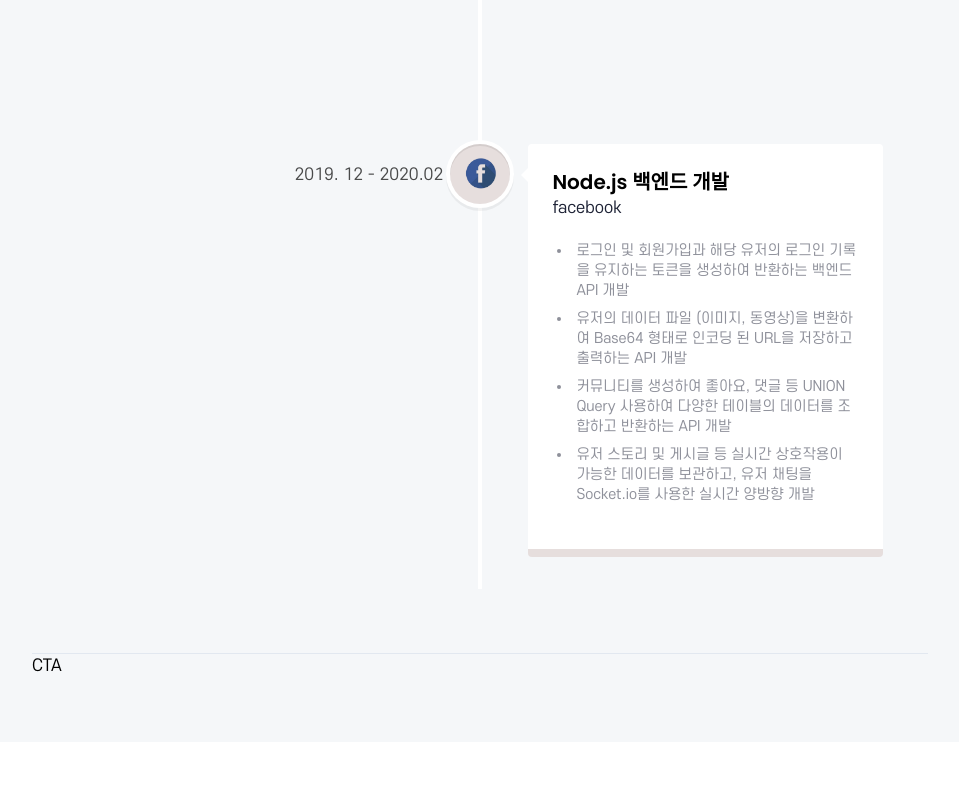
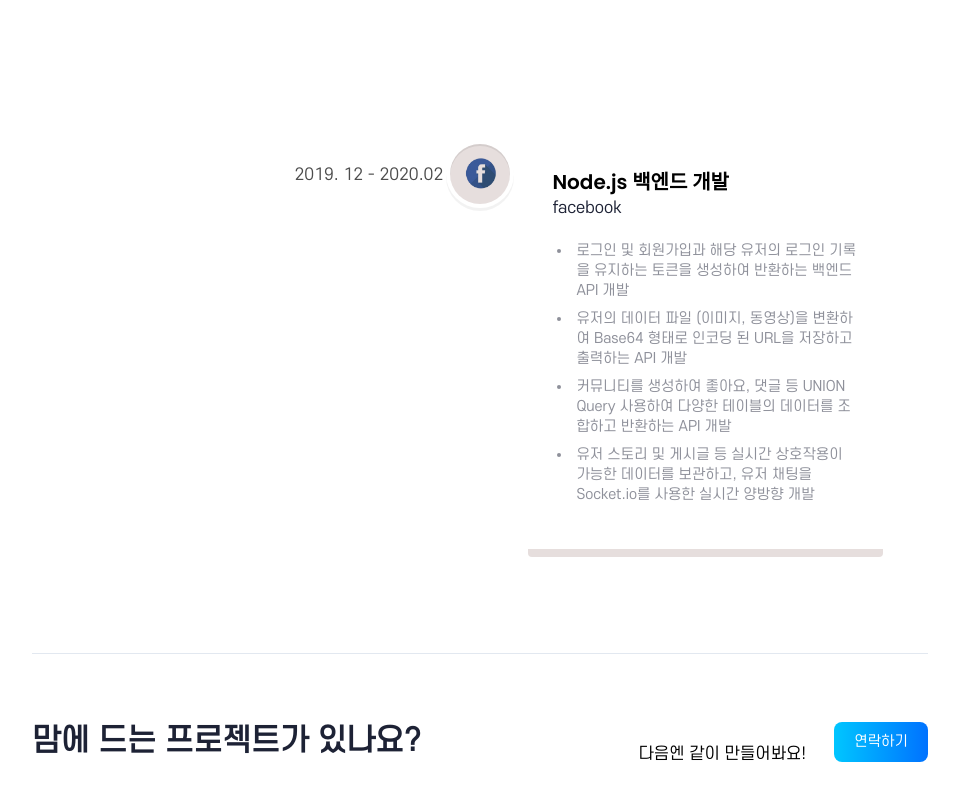
Before and after one commit to kwb020312/SkyLand, a React (Vite) app: page /about in a window 1280 px wide. Shown: the part 2026-2826 px from the top of the page, without its empty margins (160-1119 px from the left). Before the commit the page ends 2768 px from the top, so only its background shows below. Built offline with nearby package versions, Linux system fonts and the light colour scheme.

Commit message:
Feat: CTA & keyboard Events

```diff
--- a/src/App.jsx
+++ b/src/App.jsx
@@ -4,7 +4,7 @@ import { About, Contact, Home, Projects } from "./pages";
 
 const App = () => {
   return (
-    <main className="bg-slate-300/20">
+    <main className="bg-slate-300/20 h-screen">
       <Router>
         <Navbar />
         <Routes>
--- a/src/components/CTA.jsx
+++ b/src/components/CTA.jsx
@@ -1,5 +1,16 @@
+import { Link } from "react-router-dom";
+
 const CTA = () => {
-  return <div>CTA</div>;
+  return (
+    <section className="cta">
+      <p className="cta-text">맘에 드는 프로젝트가 있나요?</p>
+      <br className="sm:block hidden" />
+      다음엔 같이 만들어봐요!
+      <Link to={"/contact"} className="btn">
+        연락하기
+      </Link>
+    </section>
+  );
 };
 
 export default CTA;
--- a/src/pages/Home.jsx
+++ b/src/pages/Home.jsx
@@ -79,8 +79,8 @@ const Home = () => {
           />
           <Plane
             isRotating={isRotating}
-            planeScale={planeScale}
-            planePosition={planePosition}
+            scale={planeScale}
+            position={planePosition}
             rotation={[0, 20, 0]}
           />
         </Suspense>
```
